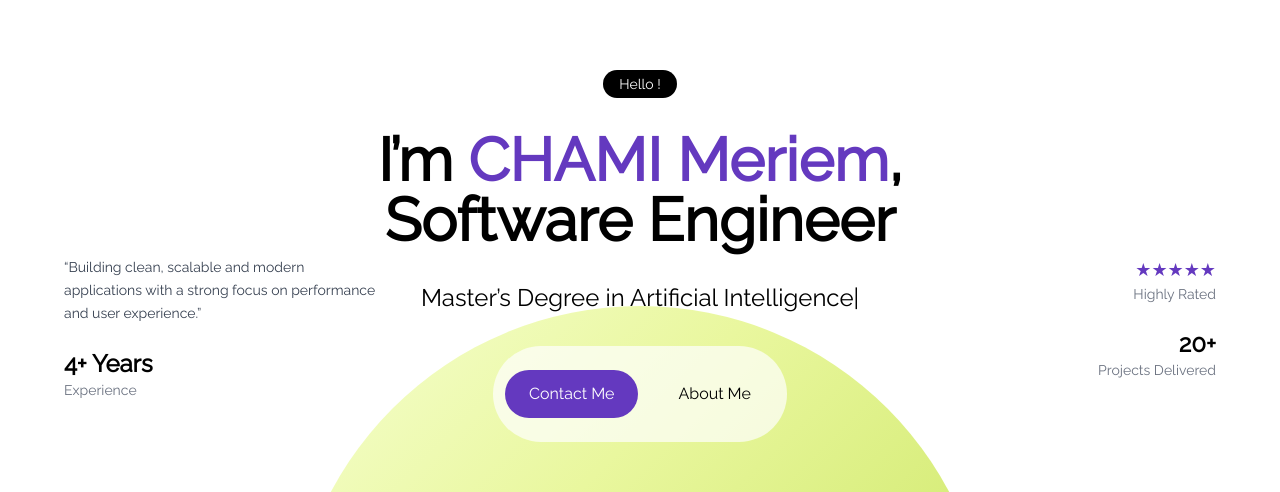
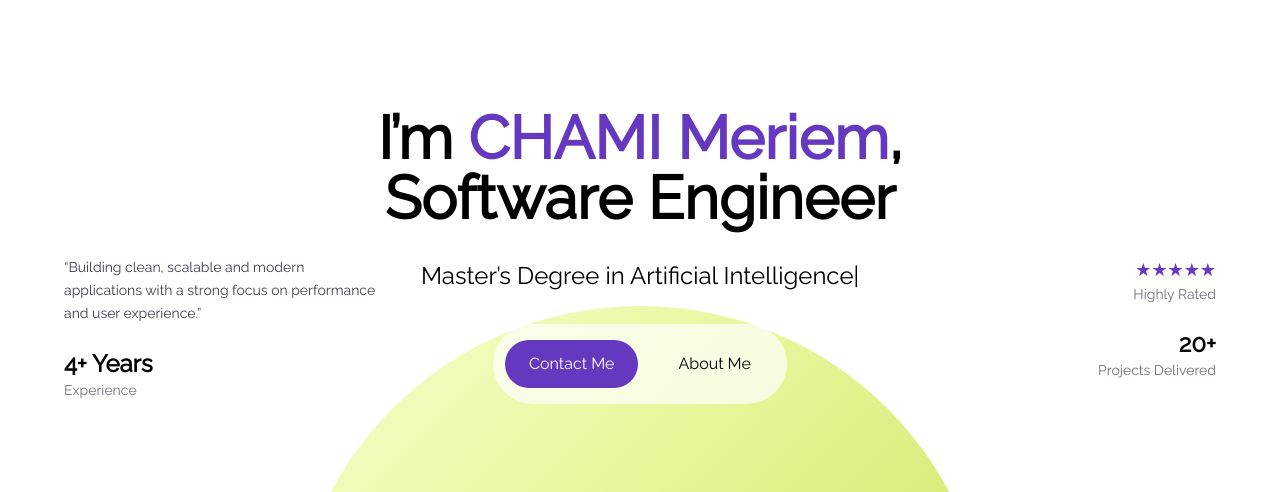
Before and after one commit to Meriemchm/ch-react-self-portfolio, a React (Vite) app in the folder client/: page / in a window 1280 px wide. Shown: the part 144-636 px from the top of the page. Built offline with nearby package versions, Linux system fonts and the light colour scheme; no server answers.

Commit message:
Refactor Presentation component by removing unused badge and adjusting button layout

```diff
--- a/client/src/components/Hero/Hero.jsx
+++ b/client/src/components/Hero/Hero.jsx
@@ -52,10 +52,7 @@ const Presentation = () => {
         data-aos="fade-up"
         className="relative z-10 text-center flex flex-col justify-center items-center gap-8 px-6 max-w-3xl"
       >
-        {/* Hello badge */}
-        <span className="inline-flex w-fit px-4 py-1 text-sm rounded-full bg-black text-white">
-          Hello !
-        </span>
+
 
         {/* Title */}
         <h1 className="text-4xl md:text-6xl font-bold">
@@ -81,7 +78,7 @@ const Presentation = () => {
         </p>
 
         {/* Buttons */}
-        <div className="flex gap-4 bg-white/70 px-3 py-2 mb-auto justify-self-end rounded-full">
+        <div className="flex gap-4 bg-white/70 px-3 mb-auto rounded-full">
           <Link to="contact" smooth duration={500}>
             <Button className="bg-primary text-white">
               Contact Me
```
